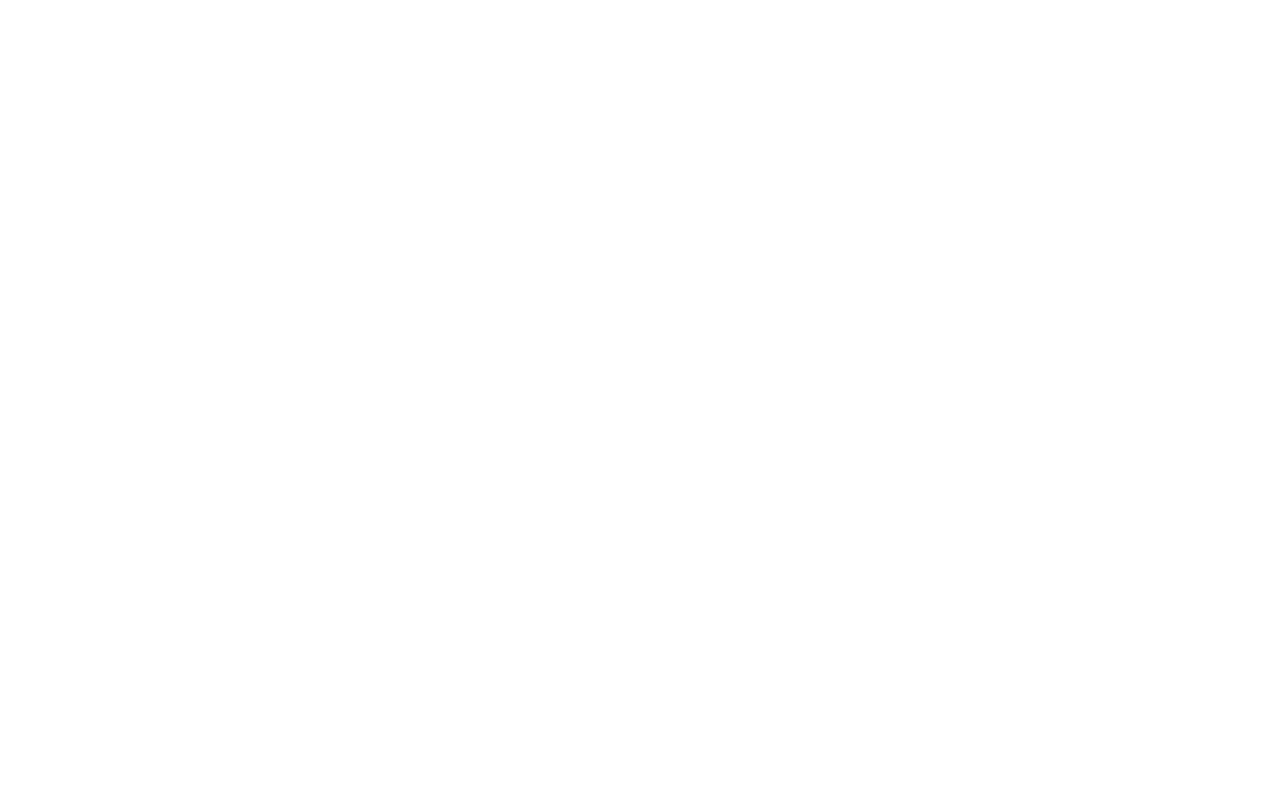
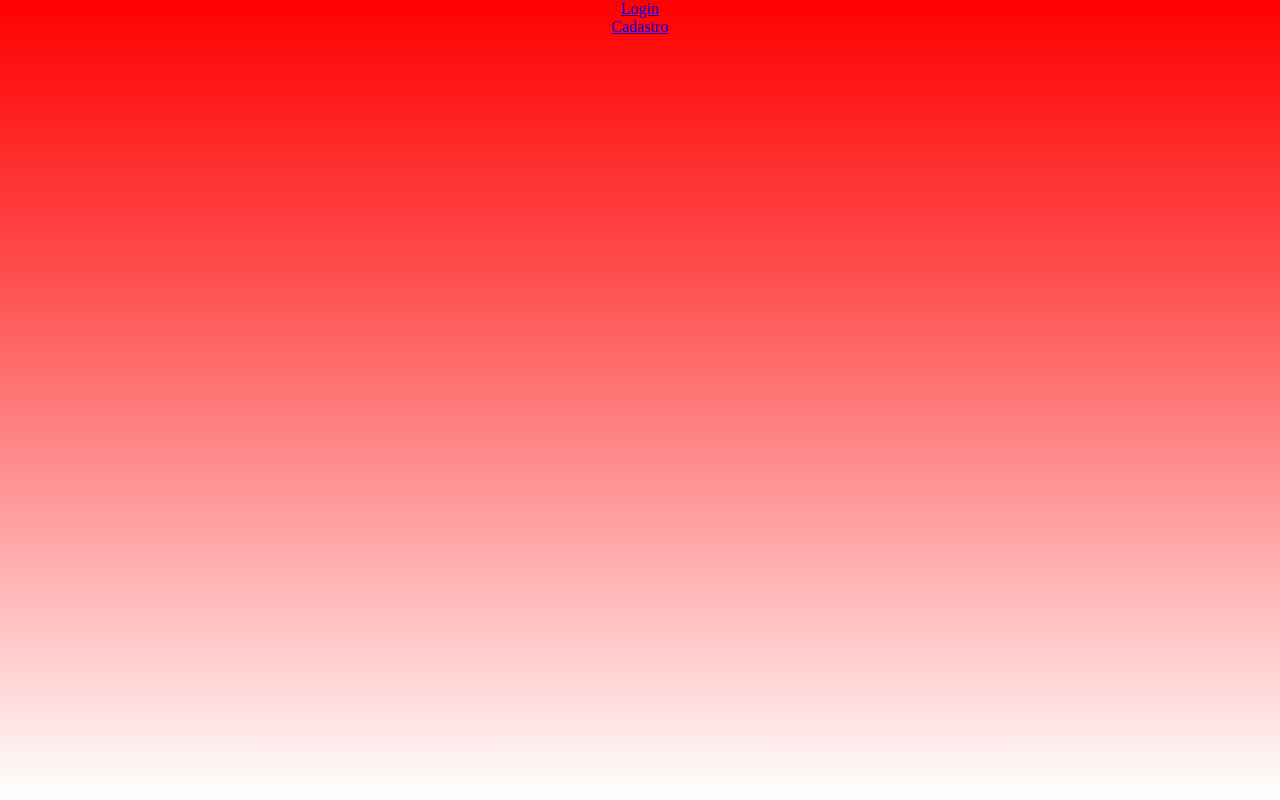
Before and after one commit to GabrielHCustodio/Loja-suplementos, a Vue app: page /user in a window 1280 px wide. Built offline with nearby package versions, Linux system fonts and the light colour scheme.

Commit message:
Start of the stylization of the User component and creation of login and registration routes.

```diff
--- a/src/components/componentsCommon/Header.vue
+++ b/src/components/componentsCommon/Header.vue
@@ -50,6 +50,7 @@
 }
 
 .container-msg .msg {
+  width: 50%;
   color: #f9f9f9;
 }
 
@@ -67,7 +68,6 @@
 }
 .container .container-logo h1 {
   color: #f9f9f9;
-  padding-left: 100px;
 }
 
 .container .container-icons {
@@ -76,6 +76,7 @@
   flex-direction: row;
   justify-content: space-evenly;
   flex-wrap: wrap;
+  width: 50%;
 }
 
 .container .container-icons .link {
--- /dev/null
+++ b/src/components/componentsUser/Login.vue
@@ -0,0 +1,21 @@
+<template>
+    <div>
+        <h1>Login</h1>
+    </div>
+</template>
+
+<script>
+export default {
+    name: "Login",
+    created() {
+        console.log('Login')
+    }
+}
+</script>
+
+<style scoped>
+h1 {
+    color: Black;
+    font-size: 4rem;
+}
+</style>
--- /dev/null
+++ b/src/components/componentsUser/Register.vue
@@ -0,0 +1,11 @@
+<template>
+    <div>
+        <h1>Cadastro</h1>
+    </div>
+</template>
+
+<script>
+export default {
+    name: "Register"
+}
+</script>
--- a/src/router/index.js
+++ b/src/router/index.js
@@ -1,6 +1,9 @@
 import { createRouter, createWebHistory } from 'vue-router'
 import Home from '@/views/Home.vue'
 import Products from '@/views/Products.vue'
+import User from '@/views/User.vue'
+import Login from '@/components/componentsUser/Login.vue'
+import Register from '@/components/componentsUser/Register.vue'
 
 const routes = [
   {
@@ -29,7 +32,19 @@
   },
   {
     path: '/user',
-    name: 'user'
+    name: 'user',
+    component: User,
+    children: [{
+      path: '/login',
+      name: 'login',
+      component: Login
+    },
+    {
+      path: '/sign',
+      name: 'sign',
+      component: Register
+    }
+  ]
   },
   {
     path: '/talk',
--- /dev/null
+++ b/src/views/User.vue
@@ -0,0 +1,21 @@
+<template>
+    <div class="center">
+        <router-link to="/login">Login</router-link>
+        <router-link to="/sign">Cadastro</router-link>
+    </div>
+</template>
+
+<script>
+export default {
+    name: 'User'
+}
+</script>
+
+<style scoped>
+.center {
+    background: rgb(255,255,255);
+    background: linear-gradient(0deg, rgba(255,255,255,1) 0%, rgba(255,165,165,1) 33%, rgba(254,77,77,1) 66%, rgba(255,0,0,1) 100%);
+    width: 100%;
+    height: 100vh;
+}
+</style>
```
